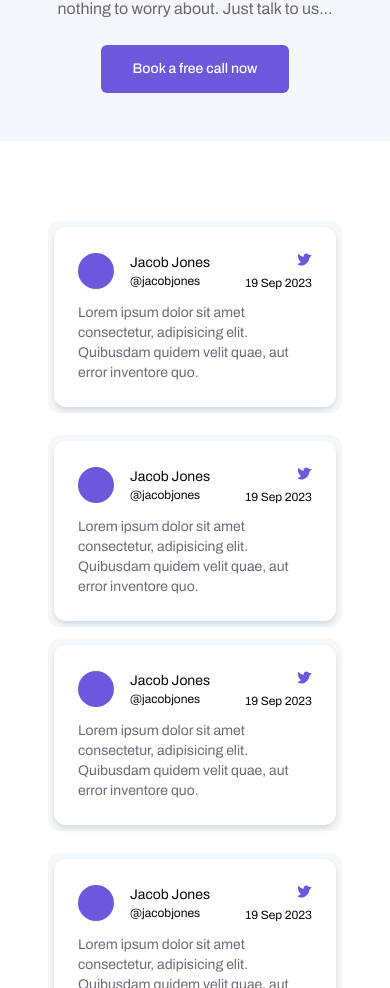
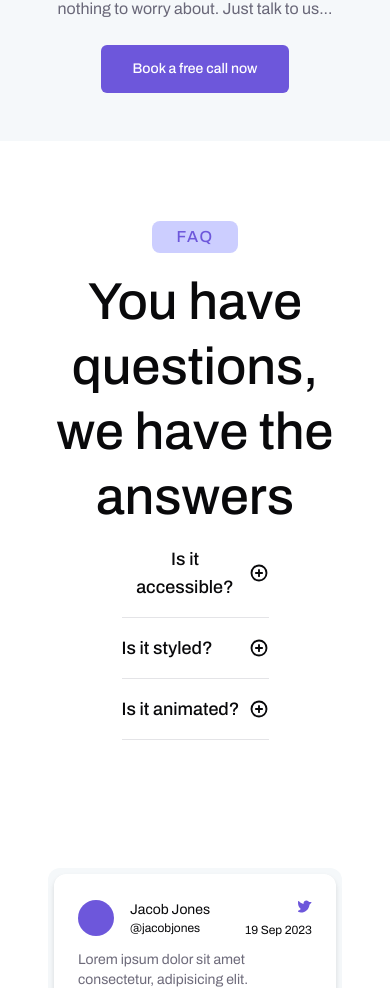
Before and after one commit to Daisy-Dawn/Okonga-Online-Mall, a React (Vite) app: page / in a window 390 px wide. Shown: the part 5118-6106 px from the top of the page. Built offline with nearby package versions, Linux system fonts and the light colour scheme.

Commit message:
update to the vercel.json file

```diff
--- a/package.json
+++ b/package.json
@@ -11,6 +11,7 @@
   },
   "dependencies": {
     "@phosphor-icons/react": "^2.0.15",
+    "@radix-ui/react-accordion": "^1.1.2",
     "@radix-ui/react-slot": "^1.0.2",
     "class-variance-authority": "^0.7.0",
     "clsx": "^2.0.0",
@@ -19,7 +20,8 @@
     "react": "^18.2.0",
     "react-dom": "^18.2.0",
     "react-router-dom": "^6.20.1",
-    "tailwind-merge": "^2.1.0"
+    "tailwind-merge": "^2.1.0",
+    "tailwindcss-animate": "^1.0.7"
   },
   "devDependencies": {
     "@types/react": "^18.2.37",
--- /dev/null
+++ b/src/components/home/faq.jsx
@@ -0,0 +1,31 @@
+import { Accordion, AccordionContent, AccordionItem, AccordionTrigger } from "../ui/accordion";
+
+export default function Faq() {
+  return (
+    <section className="w-full px-12 pt-20 pb-12">
+      <div className="flex flex-col items-center justify-center">
+        <span className="w-fit h-fit bg-muted px-6 py-1 mb-4 rounded-lg">
+          <p className="text-primary font-semibold tracking-widest">FAQ</p>
+        </span>
+        <div className="w-full md:w-3/5 mx-auto">
+          <h2 className="text-[52px] text-center font-bold leading-tight">You have questions, we have the answers</h2>
+        </div>
+      </div>
+      <Accordion type="single" collapsible className="w-1/2 mx-auto">
+        <AccordionItem value="item-1">
+          <AccordionTrigger className="text-lg">Is it accessible?</AccordionTrigger>
+          <AccordionContent>Yes. It adheres to the WAI-ARIA design pattern.</AccordionContent>
+        </AccordionItem>
+        <AccordionItem value="item-2">
+          <AccordionTrigger className="text-lg">Is it styled?</AccordionTrigger>
+          <AccordionContent>Yes. It comes with default styles that matches the other components&apos; aesthetic.</AccordionContent>
+        </AccordionItem>
+        <AccordionItem value="item-3">
+          <AccordionTrigger className="text-lg">Is it animated?</AccordionTrigger>
+          <AccordionContent>Yes. It&apos;s animated by default, but you can disable it if you prefer.</AccordionContent>
+        </AccordionItem>
+      </Accordion>
+      <div className=""></div>
+    </section>
+  );
+}
--- /dev/null
+++ b/src/components/ui/accordion.jsx
@@ -0,0 +1,45 @@
+/* eslint-disable react/prop-types */
+import * as React from "react";
+import * as AccordionPrimitive from "@radix-ui/react-accordion";
+import { PlusCircle } from "@phosphor-icons/react";
+import { cn } from "../../lib/utils";
+
+const Accordion = AccordionPrimitive.Root;
+
+const AccordionItem = React.forwardRef(({ className, ...props }, ref) => (
+  <AccordionPrimitive.Item ref={ref} className={cn("border-b", className)} {...props} />
+));
+AccordionItem.displayName = "AccordionItem";
+
+const AccordionTrigger = React.forwardRef(({ className, children, ...props }, ref) => (
+  <AccordionPrimitive.Header className="flex">
+    <AccordionPrimitive.Trigger
+      ref={ref}
+      className={cn(
+        "flex flex-1 items-center justify-between py-4 font-medium transition-all hover:underline [&[data-state=open]>svg]:rotate-180",
+        className
+      )}
+      {...props}
+    >
+      {children}
+      <PlusCircle className="h-5 w-5 shrink-0 transition-transform duration-200" weight="bold" />
+    </AccordionPrimitive.Trigger>
+  </AccordionPrimitive.Header>
+));
+AccordionTrigger.displayName = AccordionPrimitive.Trigger.displayName;
+
+const AccordionContent = React.forwardRef(({ className, children, ...props }, ref) => (
+  <AccordionPrimitive.Content
+    ref={ref}
+    className={cn(
+      "overflow-hidden text-base transition-all data-[state=closed]:animate-accordion-up data-[state=open]:animate-accordion-down",
+      className
+    )}
+    {...props}
+  >
+    <div className="pb-0 pt-0">{children}</div>
+  </AccordionPrimitive.Content>
+));
+AccordionContent.displayName = AccordionPrimitive.Content.displayName;
+
+export { Accordion, AccordionItem, AccordionTrigger, AccordionContent };
--- a/src/pages/home.jsx
+++ b/src/pages/home.jsx
@@ -1,3 +1,4 @@
+import Faq from "../components/home/faq";
 import Features from "../components/home/features";
 import Hero from "../components/home/hero";
 import StepOne from "../components/home/step-one";
@@ -16,6 +17,7 @@ export default function Home() {
       <StepOne />
       <StepTwo />
       <StepThree />
+      <Faq />
       <Testimonials />
       <Footer />
     </>
--- a/tailwind.config.js
+++ b/tailwind.config.js
@@ -52,6 +52,20 @@ export default {
         sm: "calc(var(--radius) - 4px)",
       },
     },
+    keyframes: {
+      "accordion-down": {
+        from: { height: "0" },
+        to: { height: "var(--radix-accordion-content-height)" },
+      },
+      "accordion-up": {
+        from: { height: "var(--radix-accordion-content-height)" },
+        to: { height: "0" },
+      },
+    },
+    animation: {
+      "accordion-down": "accordion-down 0.2s ease-out",
+      "accordion-up": "accordion-up 0.2s ease-out",
+    },
   },
-  plugins: [],
+  plugins: [import("tailwindcss-animate")],
 };
```
Also changed, not shown: vercel.json, 1 other file (tests, documents, lock files or other folders).
